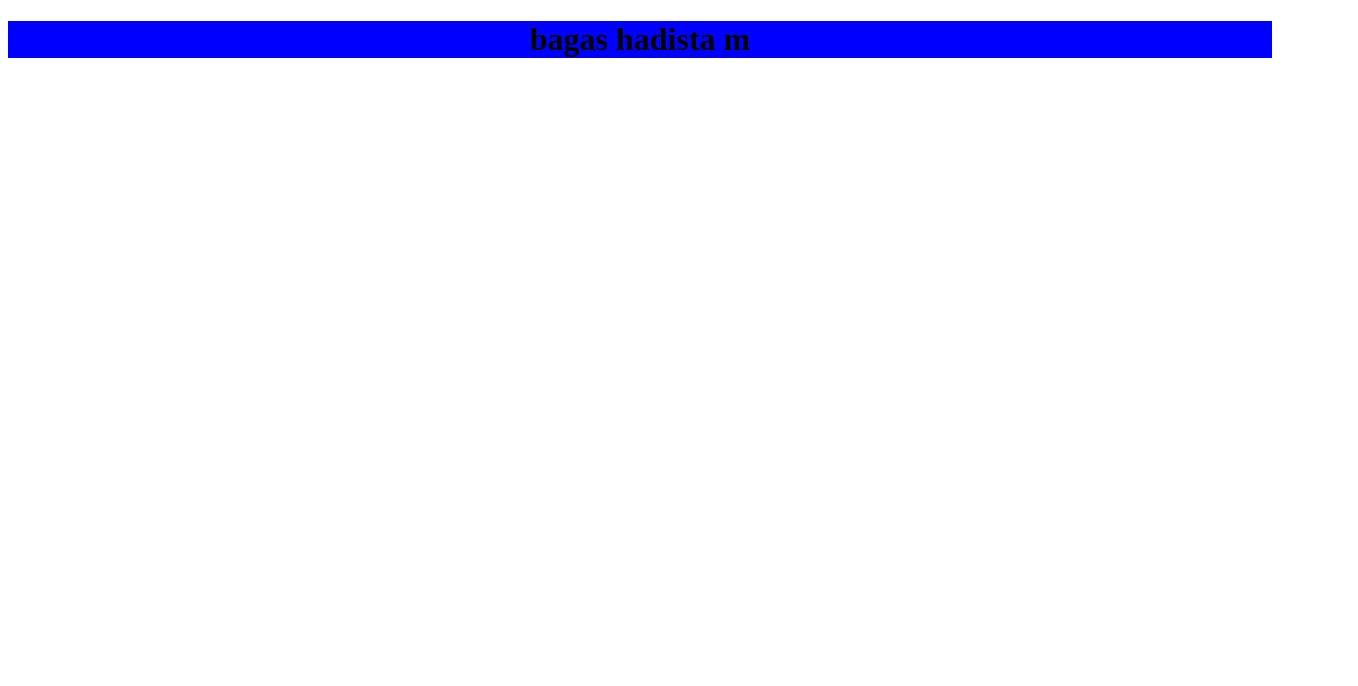
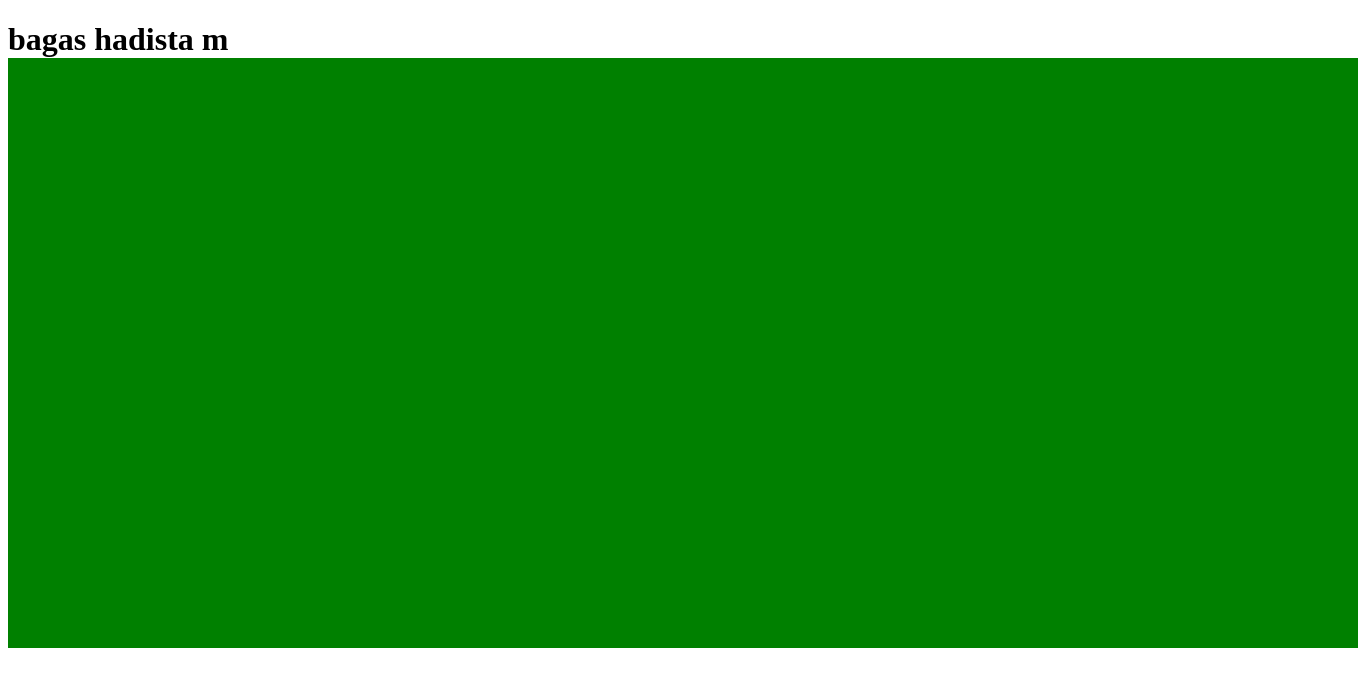
Before and after one commit to rezaBahtiar22/PROJETC-WORKSHOP-GDSC, a plain HTML site: page index.html in a window 1280 px wide. Shown: the whole page, 1358 px wide, since content can reach past the window. Drawn offline with Linux system fonts and the light colour scheme.

Commit message:
membuat file contak.html

```diff
--- a/styel.css
+++ b/styel.css
@@ -1,4 +1,6 @@
-h1{
-    background-color: blue;
-    text-align: center;
+.kotak{
+    margin-top: -22px;
+    height: 590px;
+    width: 1350px;
+    background-color: green;
 }
```
Also changed, not shown: contak.html (added).
